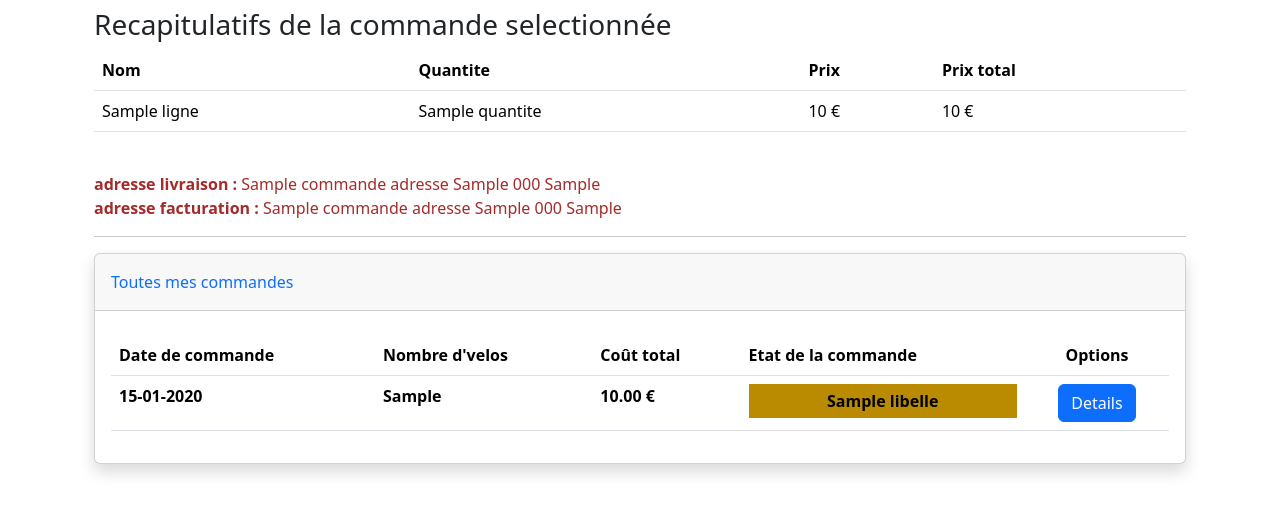
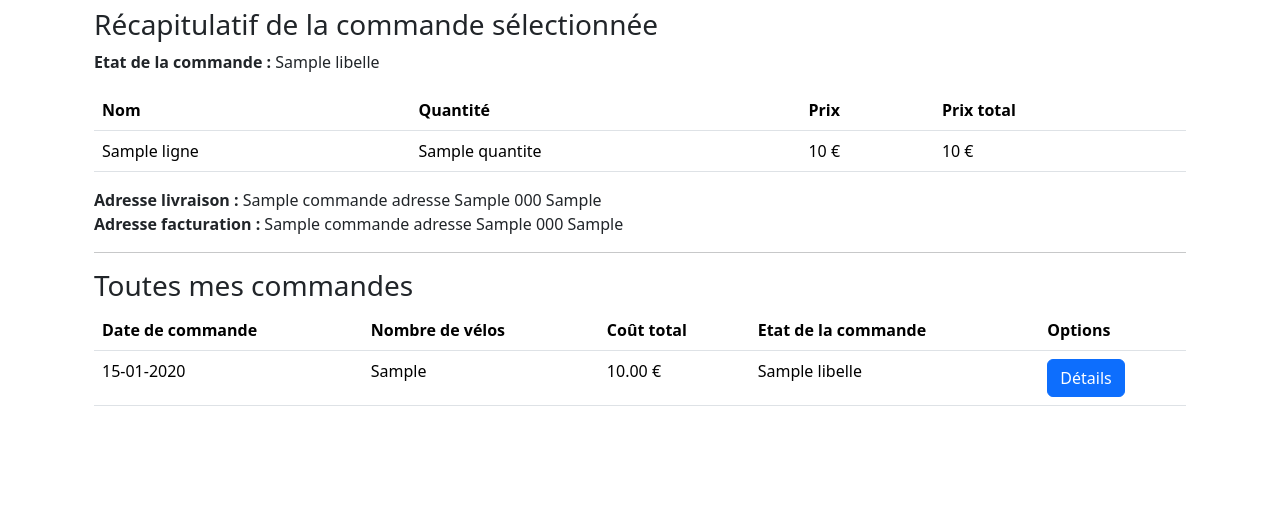
Before and after one commit to gmathix/vente-velos, a Flask app: template templates/client/commandes/show.html in a window 1280 px wide. Shown: the part 64-578 px from the top of the page. Run offline with Flask 3, Linux system fonts and the light colour scheme; the template is opened without the code that fills it: most values are stand-ins (such as "Sample title", 1, 10 or a date in 2020); some libraries are stand-ins or nearby versions.

Commit message:
modification show

```diff
--- a/templates/client/commandes/show.html
+++ b/templates/client/commandes/show.html
@@ -1,86 +1,66 @@
 {% extends "client/layout_client.html" %}
 {% block body %}
 <div class="container-fluid">
+
     {% if velos_commande %}
-            <h3>Recapitulatifs de la commande selectionnée</h3>
+        <h3>Récapitulatif de la commande sélectionnée</h3>
+        <p><strong>Etat de la commande :</strong> {{ commande.libelle }}</p>
         <table class="table">
-                <thead class="thead-dark">
-                    <tr><th>Nom</th><th>Quantite</th><th>Prix</th><th>Prix total</th></tr>
+            <thead>
+                <tr>
+                    <th>Nom</th>
+                    <th>Quantité</th>
+                    <th>Prix</th>
+                    <th>Prix total</th>
+                </tr>
             </thead>
             <tbody>
                 {% for ligne in velos_commande %}
                 <tr>
-                                <td>{{ ligne.nom }}
-                                {% if ligne.nb_declinaisons is defined and ligne.nb_declinaisons > 1 %}
-                                    <span style="color:rgba(255,197,197,0.6);"> ( {{ ligne.nb_declinaisons }} declinaisons )</span>
-                                    <span style="color:#6dcea2">
-                                    {% if ligne.couleur_id != 1 %}
-                                        {{ ligne.libelle_couleur }}
-                                    {% endif %}
-                                    </span>
-                                    <span  style="color:#d941c2">
-                                    {% if ligne.taille_id != 1 %}
-                                        {{ ligne.libelle_taille }}
-                                    {% endif %}
-                                    </span>
-                                {% endif %}
-                                </td>
+                    <td>{{ ligne.nom }}</td>
                     <td>{{ ligne.quantite }}</td>
                     <td>{{ ligne.prix }} €</td>
-                                <td>{{ ligne.prix_ligne }} €  </td>
+                    <td>{{ ligne.prix_ligne }} €</td>
                 </tr>
                 {% endfor %}
-
             </tbody>
         </table>
+
+        <div>
+            <strong>Adresse livraison :</strong>
+            {{ commande_adresses.nom_livraison }} {{ commande_adresses.rue_livraison }} {{ commande_adresses.code_postal_livraison }} {{ commande_adresses.ville_livraison }}
             <br>
-                <div style="color: brown">
-                <strong>adresse livraison : </strong>{{ commande_adresses.nom_livraison }} {{ commande_adresses.rue_livraison }} {{ commande_adresses.code_postal_livraison }} {{ commande_adresses.ville_livraison }}
-                <br>
-                <strong>adresse facturation : </strong>
+            <strong>Adresse facturation :</strong>
             {% if commande_adresses.adresse_identique == 'adresse_identique' %}
-                    adresse identique
+                Adresse identique
             {% else %}
                 {{ commande_adresses.nom_facturation }} {{ commande_adresses.rue_facturation }} {{ commande_adresses.code_postal_facturation }} {{ commande_adresses.ville_facturation }}
             {% endif %}
         </div>
         <hr>
     {% endif %}
-        <div class="card shadow">
-            <div class="card-header py-3">
-                <p class="text-primary m-0 font-weight-bold">Toutes mes commandes</p>
-            </div>
-            <div class="card-body">
-                <div class="table-responsive table mt-2" id="dataTable" role="grid" aria-describedby="dataTable_info">
-                    <table class="table my-0" id="dataTable">
+
+    <h3>Toutes mes commandes</h3>
+    <table class="table">
         <thead>
             <tr>
                 <th>Date de commande</th>
-                            <th>Nombre d'velos</th>
+                <th>Nombre de vélos</th>
                 <th>Coût total</th>
                 <th>Etat de la commande</th>
-                            <th style="text-align: center;">Options</th>
+                <th>Options</th>
             </tr>
         </thead>
         <tbody>
             {% for commande in commandes %}
-                            <tr id="" {% if commande.etat_id == 1 %} style="background: #FFD600; font-weight: bold;" {% endif %}>
+            <tr>
                 <td>{{ commande.date_achat.strftime('%d-%m-%Y') }}</td>
-                                <td> {{ commande.nbr_velos }} </td>
+                <td>{{ commande.nbr_velos }}</td>
+                <td>{{ "{:,.2f} €".format(commande.prix_total) }}</td>
+                <td>{{ commande.libelle }}</td>
                 <td>
-                                    {{ "{:,.2f} €".format(commande.prix_total) }}
-                                </td>
-                                <td style="text-align: center;">
-                                    {% if commande.etat_id == 1 %} <div style="background-color: #ba8b00; padding: 5px;">
-                                     {{ commande.libelle }}
-                                    </div>
-                                    {% else %} <div style="background-color: #34ce57; padding: 5px;">
-                                        {{ commande.libelle }} </div>
-                                    {% endif %}
-                                </td>
-                                <td style="text-align: center;">
                     <a href="/client/commande/show?id_commande={{ commande.id_commande }}">
-                                        <button class="btn btn-primary" > Details </button>
+                        <button class="btn btn-primary">Détails</button>
                     </a>
                 </td>
             </tr>
@@ -88,9 +68,4 @@
         </tbody>
     </table>
 </div>
-            </div> <!-- end card-body-->
-
-        </div>
-    </div>
-
 {% endblock %}
```
Lines whose indentation alone changed are shown as unchanged.
